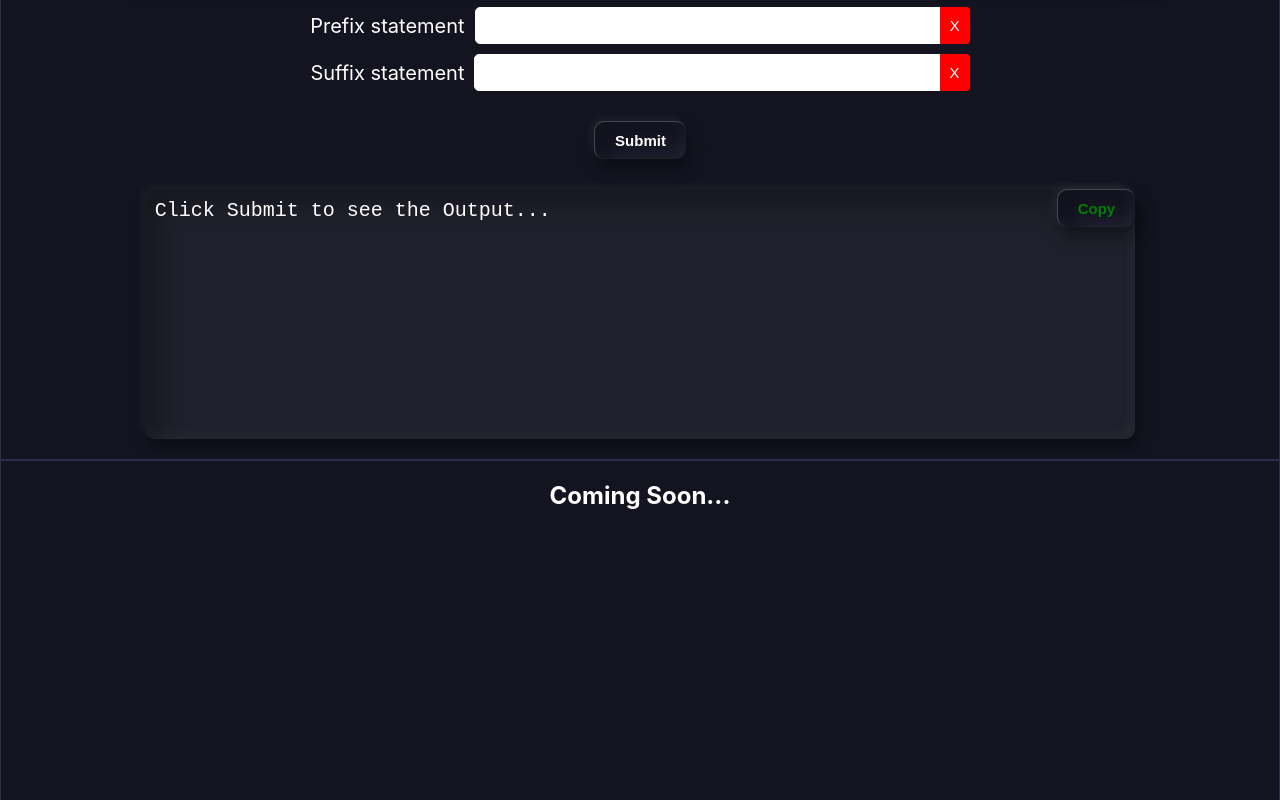
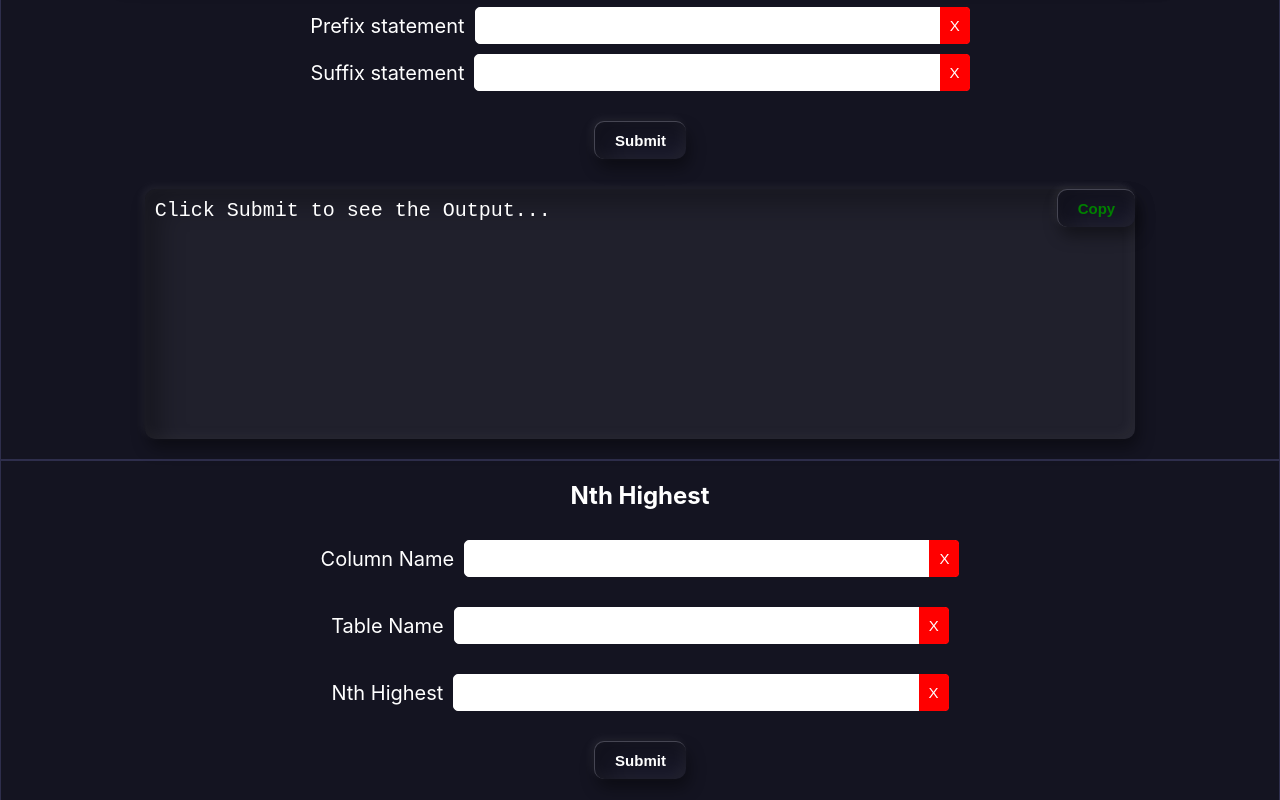
Before and after one commit to PranabKumarSahoo/sql-dev-tools, a React (Create React App) app: page / in a window 1280 px wide. Shown: the part 2000-2800 px from the top of the page. Built offline with nearby package versions, Linux system fonts and the light colour scheme.

Commit message:
#11 created new section to which write oracle sql query to find Nth Highest

```diff
--- a/src/Components/Sidebar/Sidebar.jsx
+++ b/src/Components/Sidebar/Sidebar.jsx
@@ -23,6 +23,9 @@ export default function Sidebar({ isOpen, closeSidebar }) {
                         <a href='#select-statement' className='nav-link' onClick={handleLinkClick}>Custom Statement</a>
                     </li>
                     <li>
+                        <a href='#nth-highest' className='nav-link' onClick={handleLinkClick}>Nth Highest</a>
+                    </li>
+                    <li>
                         <a href='#section-4' className='nav-link' onClick={handleLinkClick}>Coming Soon...</a>
                     </li>
                 </ul>
--- a/src/Pages/HomePage/HomePage.css
+++ b/src/Pages/HomePage/HomePage.css
@@ -51,8 +51,18 @@
     gap: 30px;
     border: 1px solid #2e2e4c;
 }
-
-#section-4 {
+#nth-highest     {
+    width: 100%;
+    height: auto;
+    background-color: #141421;
+    width: 100%;
+    display: flex;
+    flex-direction: column;
+    align-items: center;
+    gap: 30px;
+    border: 1px solid #2e2e4c;
+}
+#section-5 {
     width: 100%;
     height: 100vh;
     background-color: #141421;
--- a/src/Pages/HomePage/HomePage.jsx
+++ b/src/Pages/HomePage/HomePage.jsx
@@ -3,6 +3,7 @@ import './HomePage.css'
 import DropConstraintSec from '../../Sections/DropConstraintSec/DropConstraintSec'
 import CountOfRows from '../../Sections/CountOfRows/CountOfRows'
 import SelectStatement from '../../Sections/SelectStatement/SelectStatement'
+import NthHighest from '../../Sections/NthHighest/NthHighest'
 
 export default function HomePage() {
     return (
@@ -20,8 +21,12 @@ export default function HomePage() {
                 <h2 className='section-3-title'>Custom Statement</h2>
                 <SelectStatement />
             </div>
-            <div id="section-4" className='sections'>
-                <h2 className='section-4-title'>Coming Soon...</h2>
+            <div id="nth-highest" className='sections'>
+                <h2 className='section-4-title'>Nth Highest</h2>
+                <NthHighest />
+            </div>
+            <div id="section-5" className='sections'>
+                <h2 className='section-5-title'>Coming Soon...</h2>
             </div>
         </div>
     )
--- /dev/null
+++ b/src/Sections/NthHighest/NthHighest.css
@@ -0,0 +1,9 @@
+.nth-highest {
+    display: flex;
+    flex-direction: column;
+    align-items: center;
+    justify-content: center;
+    gap: 30px;
+    background-color: #141421;
+    width: 100%;
+}
--- /dev/null
+++ b/src/Sections/NthHighest/NthHighest.jsx
@@ -0,0 +1,49 @@
+import React, { useState } from 'react';
+import './NthHighest.css';
+import TextBox from '../../Components/CustomComp/TextBox/TextBox';
+import InputBox from '../../Components/CustomComp/InputBox/InputBox';
+import Button from '../../Components/CustomComp/Button/Button';
+import OutputBox from '../../Components/CustomComp/OutputBox/OutputBox';
+
+export default function NthHighest() {
+  const [columnName, setColumnName] = useState('');
+  const [tableName, setTableName] = useState('');
+  const [nthHighest, setNthHighest] = useState('');
+  const [outputState, setOutputState] = useState(null);
+
+  const handleColumnNameChange = (value) => {
+    setColumnName(value);
+  };
+
+  const handleTableNameChange = (value) => {
+    setTableName(value);
+  };
+
+  const handleNthHighestChange = (value) => {
+    setNthHighest(value);
+  };
+
+  const generateSelectStat = () => {
+    if (columnName && tableName && nthHighest) {
+      const result = `select ${columnName} from
+      (select rownum srno, ${columnName} from
+        (select distinct ${columnName} from
+            ${tableName} order by ${columnName} desc))where srno = ${nthHighest};`;
+      setOutputState(result);
+    } else {
+      setOutputState('Please enter values for all inputs.');
+    }
+  };
+
+  return (
+    <div className='nth-highest'>
+      <InputBox input_title='Column Name' value={columnName} onchange={(value) => handleColumnNameChange(value)} error={false} />
+      <InputBox input_title='Table Name' value={tableName} onchange={(value) => handleTableNameChange(value)} error={false} />
+      <InputBox input_title='Nth Highest' value={nthHighest} onchange={(value) => handleNthHighestChange(value)} error={false} />
+
+      <Button btnText='Submit' onClick={generateSelectStat} />
+
+      <OutputBox data={outputState} />
+    </div>
+  );
+}
```
